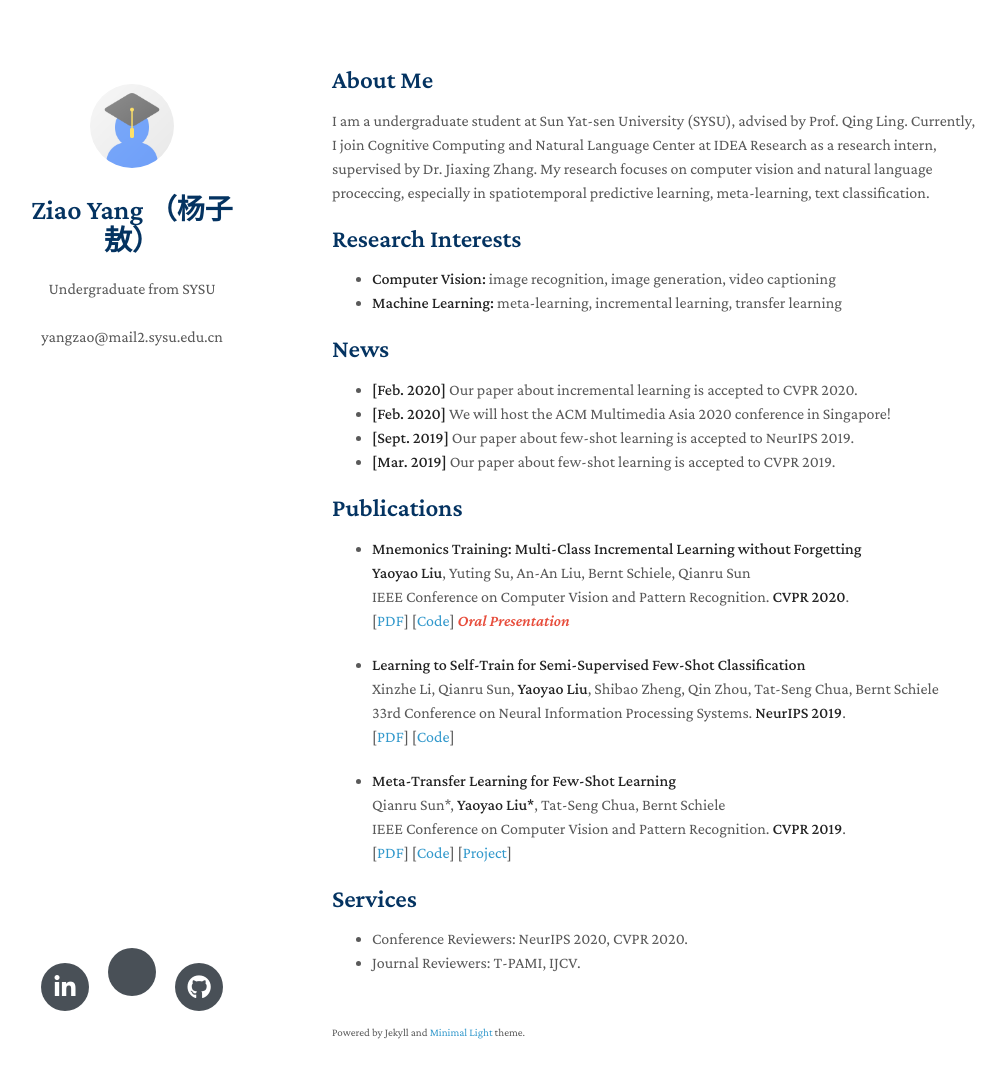
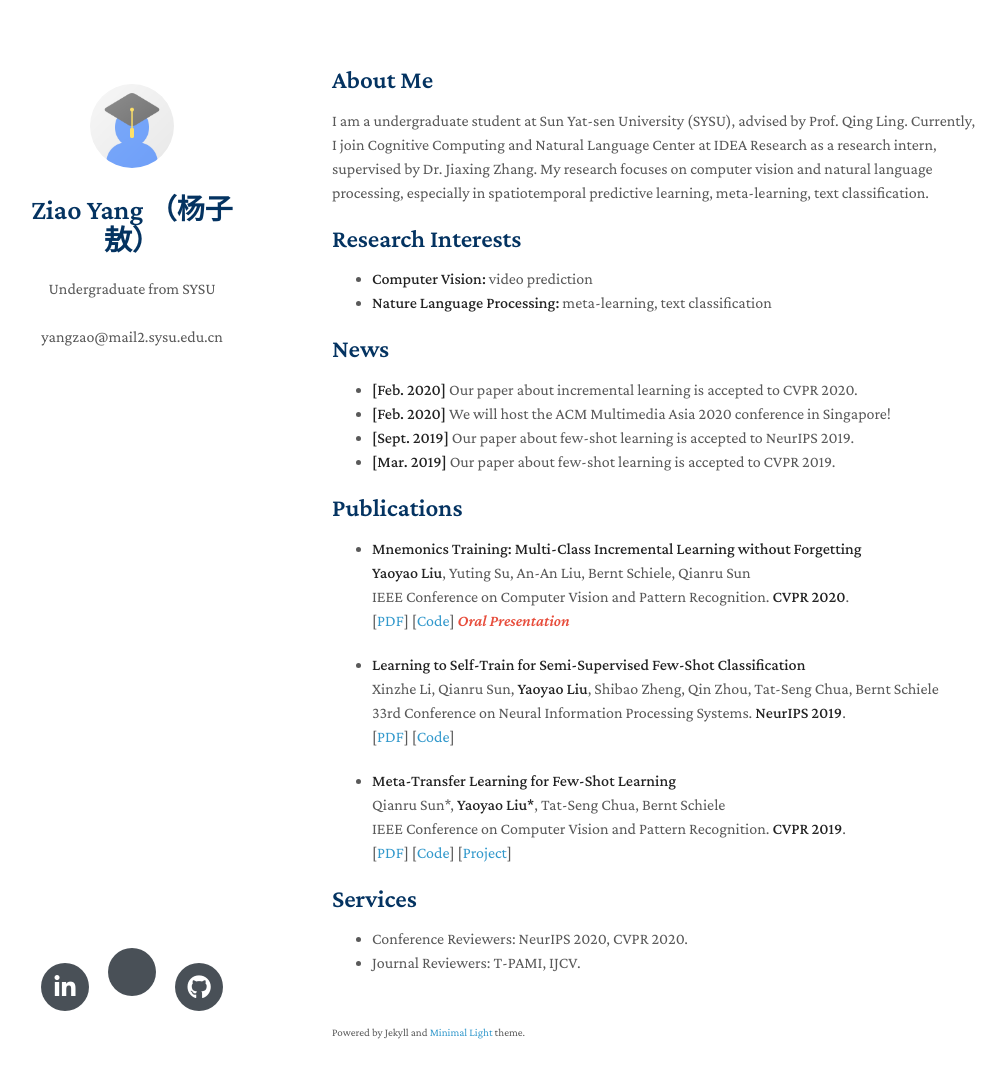
Before and after one commit to yangziao56/homepage, a Jekyll site: the page built from index.md, in a window 1280 px wide and 1113 px high. Shown: the top 1078 px of the window, without its empty margins (138-1144 px from the left). Built offline with Jekyll 4.4.1, drawn with Linux system fonts in a browser that asks for light colours; nearby versions of some CDN libraries; a style sheet for code colours, icons or effects is not loaded; our own code applies the rules of GitHub Pages for plain Markdown files.

Commit message:
Update index.md
Signed-off-by: Ziao Yang <70676524+yangguobei@users.noreply.github.com>

```diff
--- a/index.md
+++ b/index.md
@@ -5,12 +5,12 @@
 ## About Me
 
 I am a undergraduate student at Sun Yat-sen University (SYSU), advised by Prof. Qing Ling. Currently, I join Cognitive Computing and Natural Language Center at IDEA Research as a research intern, supervised by Dr. Jiaxing Zhang.
-My research focuses on computer vision and natural language proceccing, especially in spatiotemporal predictive learning, meta-learning, text classification.
+My research focuses on computer vision and natural language processing, especially in spatiotemporal predictive learning, meta-learning, text classification.
 
 ## Research Interests
 
-- **Computer Vision:** image recognition, image generation, video captioning
-- **Machine Learning:** meta-learning, incremental learning, transfer learning
+- **Computer Vision:** video prediction
+- **Nature Language Processing:** meta-learning, text classification
 
 ## News
 
```
